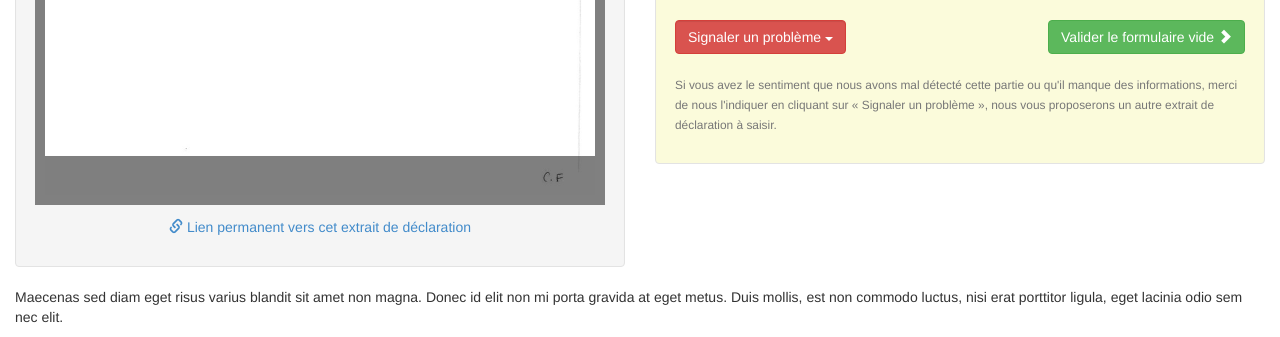
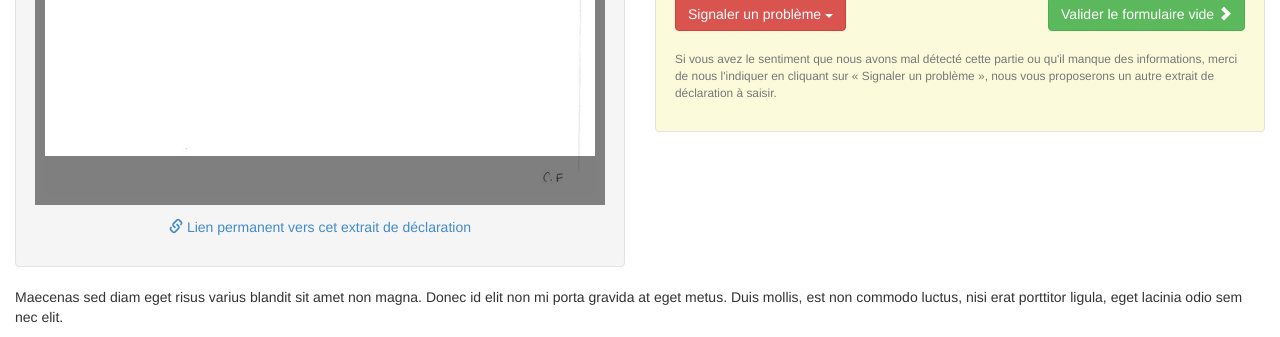
Before and after one commit to regardscitoyens/crowdsource_dpi, a PHP site: page / in a window 1280 px wide. Shown: the part 1318-1655 px from the top of the page. Run offline with PHP 8.4, Linux system fonts and the light colour scheme; the visitor is signed in with stand-in values (Sample User, id 1); data that the repository does not hold is empty.

Commit message:
more style

```diff
--- a/include/view/crowdsource.php
+++ b/include/view/crowdsource.php
@@ -26,7 +26,7 @@
                   </div>
                   <div class="col-xs-6"><button id="validate" type="submit" class="btn btn-success pull-right"><span class="libelle">Valider le formulaire vide</span>&nbsp;<span class="glyphicon glyphicon-chevron-right"></span></button></div>
                  </div>
-                 <p class="text-muted" style="margin-top: 20px;"><small>Si vous avez le sentiment que nous avons mal détecté cette partie ou qu'il manque des informations, merci de nous l'indiquer en cliquant sur «&nbsp;Signaler un problème&nbsp;», nous vous proposerons un autre extrait de déclaration à saisir.</small></p>
+                 <p class="text-muted" style="margin-top: 20px;">Si vous avez le sentiment que nous avons mal détecté cette partie ou qu'il manque des informations, merci de nous l'indiquer en cliquant sur «&nbsp;Signaler un problème&nbsp;», nous vous proposerons un autre extrait de déclaration à saisir.</p>
                </form>
             </div>
          </div>
--- a/include/view/declarationimg.php
+++ b/include/view/declarationimg.php
@@ -3,8 +3,8 @@
               <img class="img-circle pull-left" src="<?php echo $avatar; ?>"/>
               <div class="media-body">
                <h3 class="page-header text-muted">Déclaration de <?php echo $nom; ?></h3>
+              <h4><small>Partie <?php echo $id; ?> / 12</small></h4><h4><?php echo ucfirst($section); ?></h4>
               </div>
-              <h4><?php echo ucfirst($section); ?> &nbsp; &nbsp; <small>Partie <?php echo $id; ?>/12</small></h4>
              </div>
              <div class="declaration"><img width="100%" src="<?php echo $img; ?>" class="zoom"/></div>
                <?php if (!$donotshare) : ?>
--- a/include/view/forms/form1.php
+++ b/include/view/forms/form1.php
@@ -1,5 +1,5 @@
 <p class="consigne">Merci de saisir ci-dessous les informations déclarées par le parlementaire.</p>
-<p class="text-muted">Si le parlementaire n'a rien saisi ou a indiqué «&nsbp;Néant&nsbp;», cliquez sur le bouton «&nbsp;Valider le formulaire vide&nbsp;».</p>
+<p class="text-muted">Si le parlementaire n'a rien saisi ou a indiqué «&nbsp;Néant&nbsp;», cliquez sur le bouton «&nbsp;Valider le formulaire vide&nbsp;».</p>
 <table id="crowdtable" class="table">
   <tr class="row"><th>Année de naissance :</th><td><input type="text" name="champ[0,0]" placeholder="année" class="form-control"/></td></tr>
   <tr class="row"><th>Profession :</th><td><input type="text" name="champ[0,1]" placeholder="profession" class="form-control"/></td></tr>
--- a/include/view/header.php
+++ b/include/view/header.php
@@ -19,6 +19,7 @@ body: {padding-left: 10px; padding-right: 10px;}
 #stats h3 {margin-top: 0px;}
 #crowdsource {padding-top: 50px;}
 .numerise .well {background-color: #fBfBdb}
+.numerise .text-muted {font-size: 85%}
 .jumbotron p {font-size: 14px;}
 h1 {margin-bottom: 20px;}
 #crowdtable { margin-top: 22px;}
```
